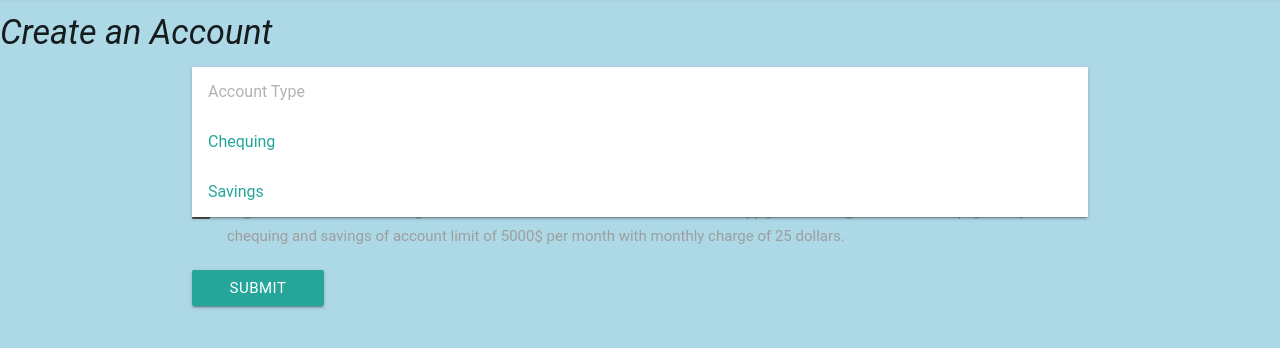
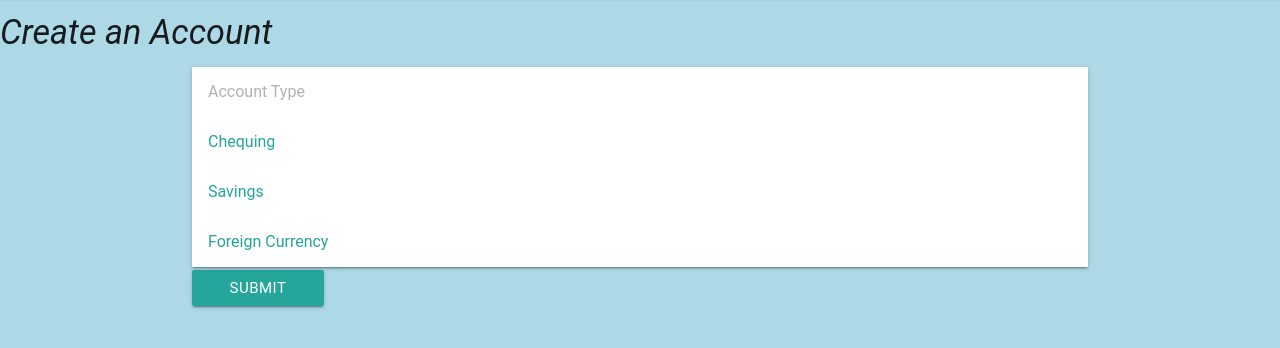
Before and after one commit to daanish93/comp353, a PHP site: page /createAccount.php in a window 1280 px wide, after a click on "Account Type". Shown: the part 67-415 px from the top of the page. Run offline with PHP 8.4, Linux system fonts and the light colour scheme; some libraries are stand-ins or nearby versions; some web fonts are replaced.

Commit message:
added foreign currency and corporate option

```diff
--- a/createAccount.php
+++ b/createAccount.php
@@ -41,6 +41,7 @@
          <option value="nothing" disabled selected>Account Type</option>
          <option value="chequing">Chequing</option>
          <option value="savings">Savings</option>
+         <option value="foreign currency">Foreign Currency</option>
        </select>
      </div>
     </div>
@@ -51,6 +52,7 @@
          <option value="nothing" disabled selected>Account Category</option>
          <option value="personal">personal</option>
          <option value="buisiness">buisiness</option>
+         <option value="corporate">corporate</option>
        </select>
      </div>
 
```
